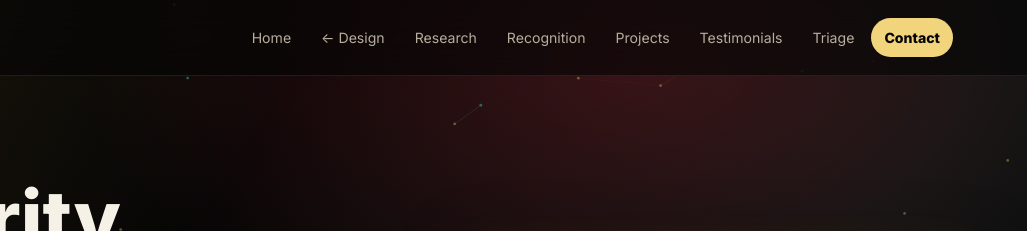
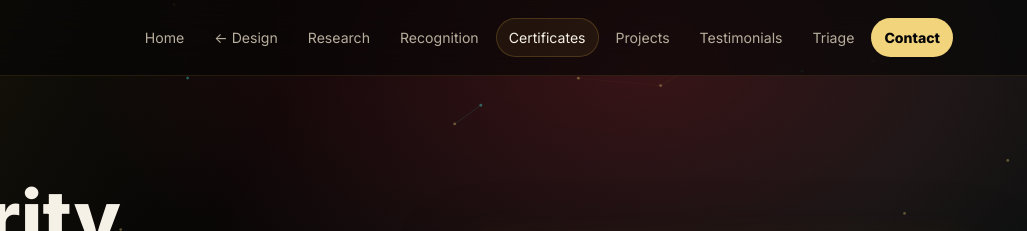
Before and after one commit to Khalil-M-Khalil/khalil-m-khalil.github.io, a plain HTML site: page technical.html in a window 1280 px wide. Shown: the top 231 px of the page, 253-1280 px from the left. Drawn offline with nearby package versions, Linux system fonts and the light colour scheme; a web font is replaced by a local one.

Commit message:
feat: add certificates anchor to technical navbar

```diff
--- a/technical.html
+++ b/technical.html
@@ -19,7 +19,7 @@
 <nav class="nav"><div class="nav-inner">
     <a class="brand" href="index.html" aria-label="Khalil Khalil home"><span class="brand-mark">K</span><span>Khalil Khalil</span></a>
     <button class="menu-btn" id="menuBtn" aria-label="Open menu" aria-controls="navLinks" aria-expanded="false"><svg viewBox="0 0 24 24" width="19" height="19" fill="none" stroke="currentColor" stroke-width="2"><path d="M4 7h16M4 12h16M4 17h16"/></svg></button>
-    <div class="nav-links" id="navLinks"><a href="index.html">Home</a><a href="design.html">&larr; Design</a><a href="#research">Research</a><a href="#recognition">Recognition</a><a href="#projects">Projects</a><a href="#testimonials">Testimonials</a><a href="#assessment">Triage</a><a class="nav-action" href="#contact">Contact</a></div></div></nav>
+    <div class="nav-links" id="navLinks"><a href="index.html">Home</a><a href="design.html">&larr; Design</a><a href="#research">Research</a><a href="#recognition">Recognition</a><a href="#certifications">Certificates</a><a href="#projects">Projects</a><a href="#testimonials">Testimonials</a><a href="#assessment">Triage</a><a class="nav-action" href="#contact">Contact</a></div></div></nav>
 <main>
   <section class="hero tech-hero" id="home"><div class="container">
     <div class="tech-hero-grid">
```
